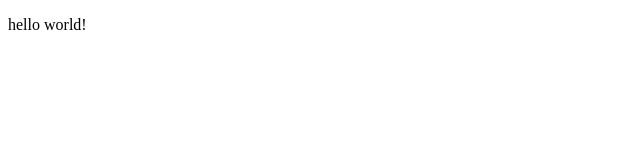
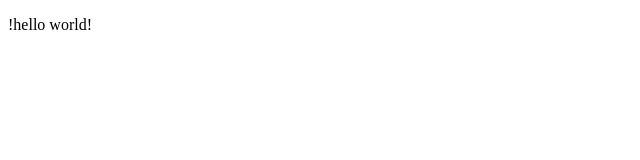
Before and after one commit to DR01D/testDirectory, a plain HTML site: page index.html in a window 1280 px wide. Shown: the full height of the page, 0-640 px from the left. Drawn offline with Linux system fonts and the light colour scheme.

Commit message:
third commit

```diff
--- a/index.html
+++ b/index.html
@@ -9,7 +9,7 @@
 
 <body>
 
-    <p>hello world!</p>
+    <p>!hello world!</p>
 
 </body>
 
```
